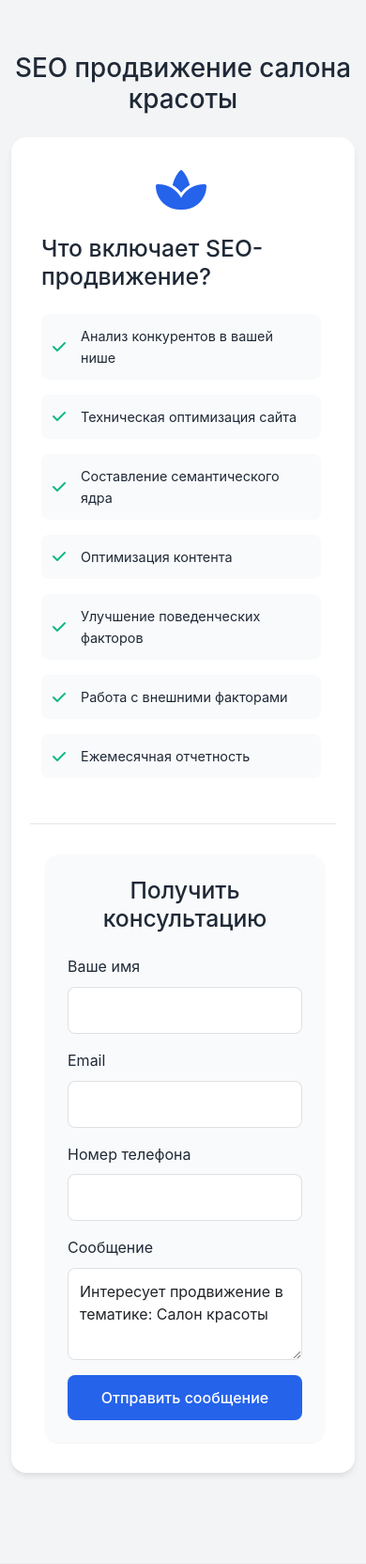
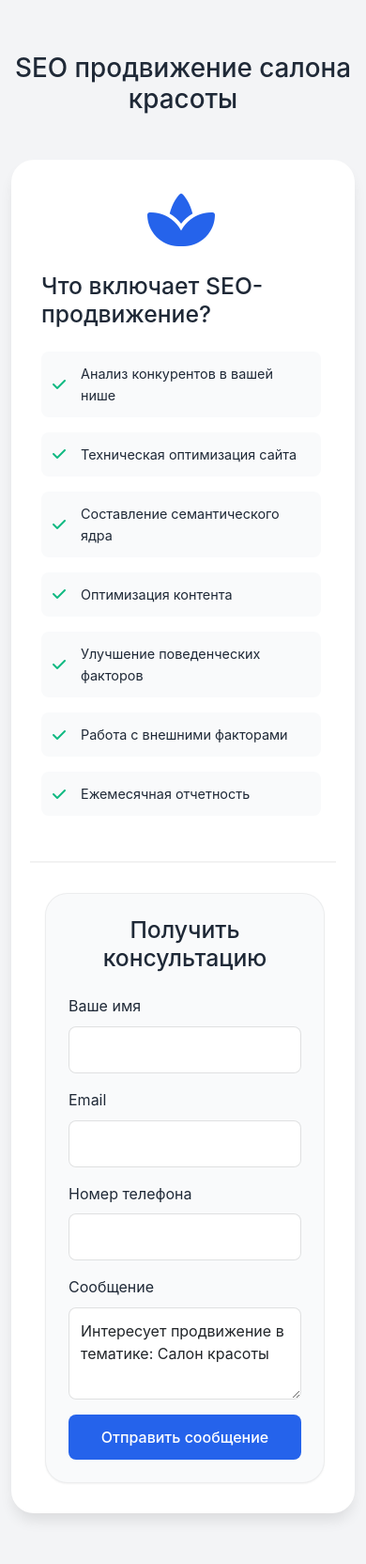
Before and after one commit to MiPolynsky/SeoMaster_1, a Flask app: page /industry/beauty in a window 390 px wide. Shown: the part 158-1822 px from the top of the page at 94% size. Run offline with Flask 3, Linux system fonts and the light colour scheme.

Commit message:
Agent query: Я расширил первый слайд и улучшил его внешний вид на странице с опытом работы. Проверьте, пожалуйста, как выглядит обновленный дизайн страницы /industry/dentistry
Improve styling and responsiveness of the industry page by adjusting padding, margins, and font sizes for a more aesthetically pleasing layout.  Also widened the first slide.

Screenshot: https://storage.googleapis.com/screenshot-production-us-central1/74f28105-0b3e-4dca-973e-8a69c1d6d330/6f69438b-3614-4cad-a32e-4e0b7499bbcc.jpg

```diff
--- a/static/css/style.css
+++ b/static/css/style.css
@@ -318,9 +318,10 @@ body {
 /* New styles for service content and icon centering */
 .service-content {
     background: var(--card-bg);
-    padding: 2rem;
-    border-radius: 1rem;
-    box-shadow: var(--shadow-md);
+    padding: 3rem;
+    border-radius: 1.5rem;
+    box-shadow: var(--shadow-lg);
+    margin: 0 auto;
 }
 
 .service-content .service-icon {
@@ -328,11 +329,11 @@ body {
     display: flex;
     justify-content: center;
     align-items: center;
-    margin-bottom: 2rem;
+    margin-bottom: 3rem;
 }
 
 .service-content .service-icon i {
-    font-size: 3rem;
+    font-size: 4rem;
     color: var(--primary-color);
     transition: transform 0.3s ease;
 }
@@ -341,29 +342,31 @@ body {
     transform: scale(1.1);
 }
 
-
-/* Add responsive styles after line 342 */
-
 .service-content .col-md-6:first-child {
-    border-right: 1px solid rgba(0,0,0,0.1);
-    padding-right: 2rem;
+    border-right: 2px solid rgba(0,0,0,0.05);
+    padding-right: 3rem;
 }
 
 .service-content .col-md-6:last-child {
-    padding-left: 2rem;
+    padding-left: 3rem;
 }
 
 .contact-form-section {
     background: var(--gray-light);
-    padding: 2rem;
-    border-radius: 1rem;
+    padding: 2.5rem;
+    border-radius: 1.5rem;
     box-shadow: var(--shadow-sm);
+    border: 1px solid rgba(0,0,0,0.05);
 }
 
 @media (max-width: 768px) {
+    .service-content {
+        padding: 2rem;
+    }
+
     .service-content .col-md-6:first-child {
         border-right: none;
-        border-bottom: 1px solid rgba(0,0,0,0.1);
+        border-bottom: 2px solid rgba(0,0,0,0.05);
         padding-right: 1rem;
         padding-bottom: 2rem;
         margin-bottom: 2rem;
@@ -466,7 +469,6 @@ body {
 }
 
 /* Add these styles at the end of the file */
-
 .seo-text {
     background: var(--gray-light);
     padding: 2rem;
--- a/templates/industry.html
+++ b/templates/industry.html
@@ -4,15 +4,15 @@
 
 {% block content %}
 <div class="industry-page">
-    <div class="container py-5">
-        <h1 class="text-center mb-4">{{ industry.h1 }}</h1>
-        <div class="row">
-            <div class="col-md-8 mx-auto">
+    <div class="container-fluid py-5">
+        <div class="row justify-content-center">
+            <div class="col-xl-10">
+                <h1 class="text-center mb-5">{{ industry.h1 }}</h1>
                 <div class="service-content">
                     <div class="row">
                         <div class="col-md-6">
                             <div class="service-icon mb-4 text-center">
-                                <i class="fas {{ industry.icon }} fa-3x"></i>
+                                <i class="fas {{ industry.icon }} fa-4x"></i>
                             </div>
                             <h2 class="mb-4">Что включает SEO-продвижение?</h2>
                             <ul class="service-features">
@@ -58,16 +58,20 @@
                         </div>
                     </div>
                 </div>
-
-                {% if industry.seo_text %}
-                <div class="mt-5">
-                    <div class="seo-content">
-                        {{ industry.seo_text | safe }}
-                    </div>
-                </div>
-                {% endif %}
             </div>
         </div>
     </div>
+
+    {% if industry.seo_text %}
+    <div class="container py-5">
+        <div class="row justify-content-center">
+            <div class="col-xl-10">
+                <div class="seo-content">
+                    {{ industry.seo_text | safe }}
+                </div>
+            </div>
+        </div>
+    </div>
+    {% endif %}
 </div>
 {% endblock %}
```
